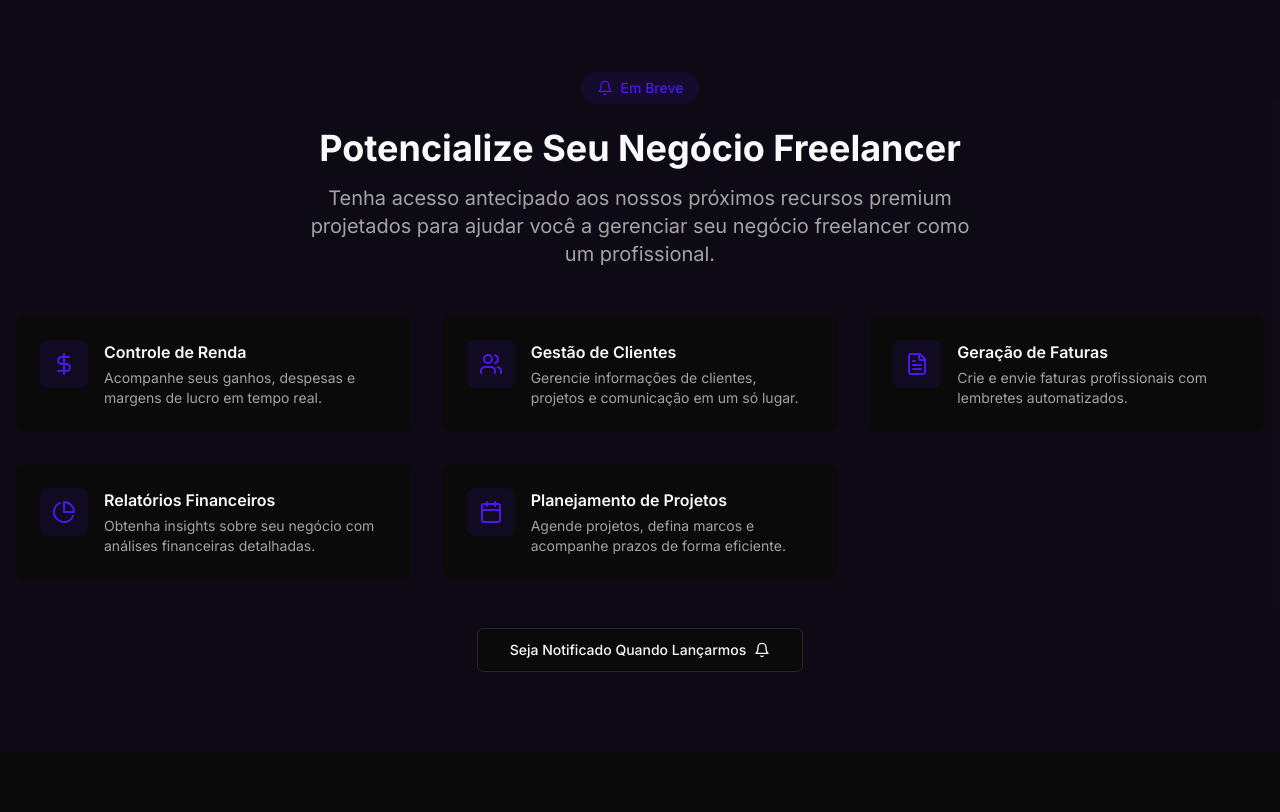
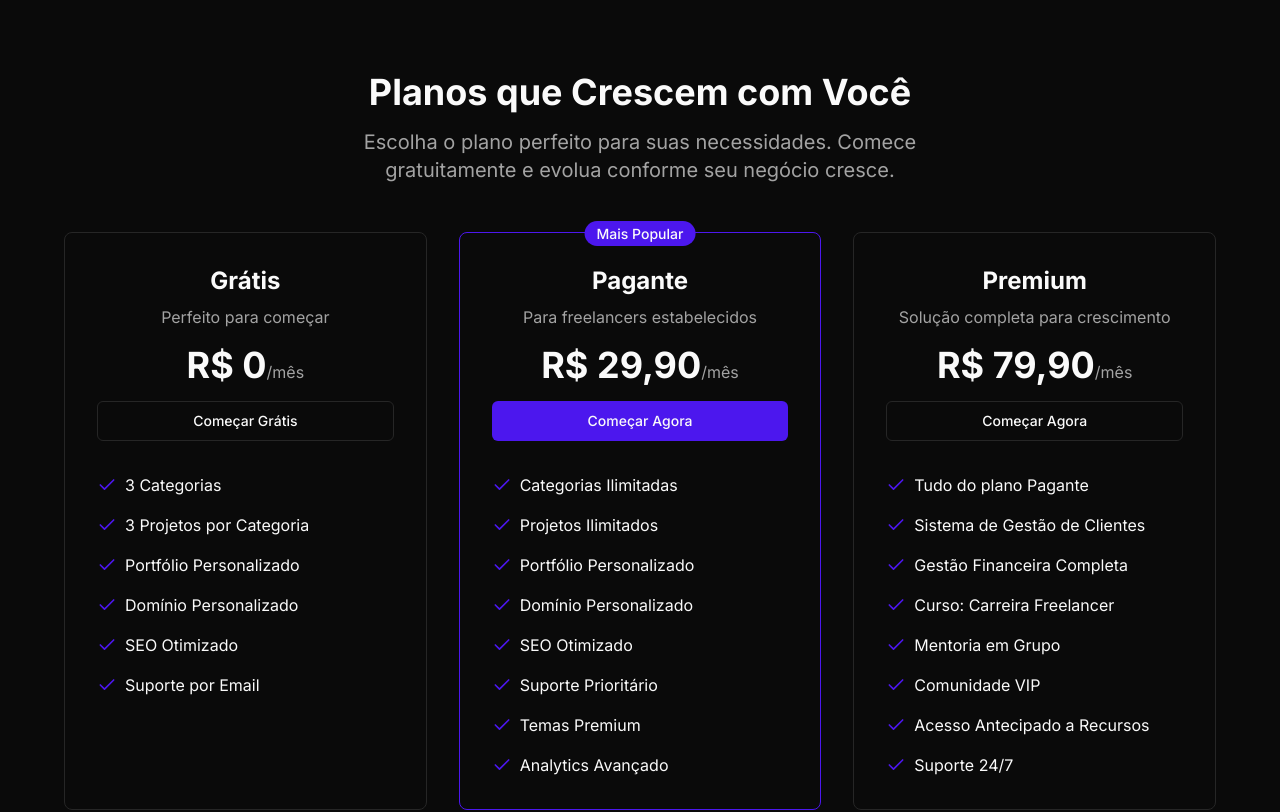
Before and after one commit to pablohga/portifolio-pablo-v03, a Next.js app: page / in a window 1280 px wide. Shown: the part 1680-2492 px from the top of the page. Built offline with nearby package versions, Linux system fonts and the light colour scheme; no server answers.

Commit message:
"Updated logo URL, added PricingSection to Home page, and modified FAQSection questions and answers"

```diff
--- a/app/layout.tsx
+++ b/app/layout.tsx
@@ -30,13 +30,13 @@ export async function generateMetadata(): Promise<Metadata> {
     openGraph: {
       title: seo?.title || "Portify - Seu Portfólio, Sua Identidade",
       description: seo?.description || "Create your professional portfolio with Portify - the platform that helps freelancers showcase their work and attract better clients.",
-      images: [{ url: seo?.ogImage || "https://mundonews.pt/portify_logo_p.png" }],
+      images: [{ url: seo?.ogImage || "https://mundonews.pt/portify_logo_new_p.png" }],
     },
     twitter: {
       card: "summary_large_image",
       title: seo?.title || "Portify - Seu Portfólio, Sua Identidade",
       description: seo?.description || "Create your professional portfolio with Portify - the platform that helps freelancers showcase their work and attract better clients.",
-      images: [seo?.ogImage || "https://mundonews.pt/portify_logo_p.png"],
+      images: [seo?.ogImage || "https://mundonews.pt/portify_logo_new_p.png"],
     },
     robots: {
       index: true,
--- a/app/page.tsx
+++ b/app/page.tsx
@@ -1,15 +1,17 @@
 import { HeroSection } from '@/components/landing/hero-section';
 import { FeaturesSection } from '@/components/landing/features-section';
+import { PricingSection } from '@/components/landing/pricing-section';
 import { ComingSoonSection } from '@/components/landing/coming-soon-section';
 import { TestimonialsSection } from '@/components/landing/testimonials-section';
 import { FAQSection } from '@/components/landing/faq-section';
 import { CTASection } from '@/components/landing/cta-section';
-//bb
+
 export default function Home() {
   return (
     <div className="min-h-screen bg-background">
       <HeroSection />
       <FeaturesSection />
+      <PricingSection />
       <ComingSoonSection />
       <TestimonialsSection />
       <FAQSection />
--- a/components/brand/logo.tsx
+++ b/components/brand/logo.tsx
@@ -11,7 +11,7 @@ export function Logo({ className = "h-8" }: LogoProps) {
   return (
     <Link href="/" className="flex items-center">
       <Image
-        src="https://mundonews.pt/portify_logo_p.png"
+        src="https://mundonews.pt/portify_logo_new_p.png"
         alt="Portify"
         width={32}
         height={32}
--- a/components/landing/faq-section.tsx
+++ b/components/landing/faq-section.tsx
@@ -10,24 +10,24 @@ import {
 
 const faqs = [
   {
-    question: "É realmente grátis?",
-    answer: "Sim! Nosso construtor de portfólio é completamente gratuito para usar. Acreditamos em fornecer valor primeiro e só cobraremos por recursos adicionais de gestão de negócios no futuro.",
+    question: "Quais são as limitações do plano gratuito?",
+    answer: "O plano gratuito permite criar até 3 categorias, com 3 projetos em cada categoria. Você terá acesso a todas as funcionalidades básicas do portfólio, incluindo personalização, SEO e domínio personalizado.",
   },
   {
-    question: "O que está incluído na versão gratuita?",
-    answer: "Tudo que você precisa para criar um portfólio profissional: suporte a domínio personalizado, templates bonitos, ferramentas de SEO, analytics e muito mais. Sem restrições de recursos ou custos ocultos.",
+    question: "Como funciona o plano Pagante?",
+    answer: "O plano Pagante remove todas as limitações de categorias e projetos. Você pode criar quantas categorias desejar e adicionar quantos projetos precisar. Além disso, tem acesso a temas premium e analytics avançado.",
   },
   {
-    question: "Meu portfólio continuará gratuito quando vocês lançarem recursos premium?",
-    answer: "Absolutamente! Seu portfólio sempre será gratuito. Os próximos recursos premium são ferramentas separadas de gestão de negócios que você pode escolher adicionar depois.",
+    question: "O que está incluído no plano Premium?",
+    answer: "O plano Premium inclui todas as funcionalidades do plano Pagante, mais acesso ao sistema de gestão de clientes, gestão financeira, curso exclusivo sobre carreira freelancer, mentoria em grupo e comunidade VIP.",
   },
   {
-    question: "Posso usar meu próprio domínio?",
-    answer: "Sim! Você pode facilmente conectar seu próprio domínio ao seu portfólio. Fornecemos instruções detalhadas e suporte para ajudá-lo a configurar.",
+    question: "Posso mudar de plano depois?",
+    answer: "Sim! Você pode fazer upgrade ou downgrade do seu plano a qualquer momento. Ao fazer upgrade, você terá acesso imediato a todas as funcionalidades do novo plano.",
   },
   {
-    question: "Preciso de conhecimento técnico?",
-    answer: "Não! Nossa plataforma foi projetada para ser amigável e não requer conhecimento de programação. Se você precisar de ajuda, nossa equipe de suporte está aqui para você.",
+    question: "Como funciona o curso de carreira freelancer?",
+    answer: "O curso é exclusivo para assinantes Premium e inclui módulos sobre precificação, gestão de projetos, marketing pessoal, captação de clientes e muito mais. O conteúdo é atualizado regularmente.",
   },
 ];
 
@@ -44,7 +44,7 @@ export function FAQSection() {
         >
           <h2 className="text-4xl font-bold mb-4">Perguntas Frequentes</h2>
           <p className="text-xl text-muted-foreground max-w-2xl mx-auto">
-            Tem dúvidas? Nós temos respostas! Se você não encontrar o que procura, entre em contato com nossa equipe de suporte.
+            Tire suas dúvidas sobre nossos planos e funcionalidades. Se precisar de mais informações, nossa equipe está sempre disponível para ajudar.
           </p>
         </motion.div>
 
--- a/components/landing/hero-section.tsx
+++ b/components/landing/hero-section.tsx
@@ -18,7 +18,7 @@ export function HeroSection() {
           >
             <div className="flex items-center justify-center mb-8">
               <Image
-                src="https://mundonews.pt/portify_logo_p.png"
+                src="https://mundonews.pt/portify_logo_new_p.png"
                 alt="Portify"
                 width={80}
                 height={80}
--- a/components/landing/pricing-section.tsx
+++ b/components/landing/pricing-section.tsx
@@ -3,46 +3,51 @@
 import { motion } from "framer-motion";
 import { Button } from "@/components/ui/button";
 import { Check } from "lucide-react";
+import Link from "next/link";
 
 const plans = [
   {
-    name: "Free",
+    name: "Grátis",
     price: "0",
-    description: "Perfect for getting started",
+    description: "Perfeito para começar",
     features: [
-      "3 Categories",
-      "3 Projects per Category",
-      "Basic Analytics",
-      "Custom Domain",
-      "SEO Tools",
-      "24/7 Support",
+      "3 Categorias",
+      "3 Projetos por Categoria",
+      "Portfólio Personalizado",
+      "Domínio Personalizado",
+      "SEO Otimizado",
+      "Suporte por Email",
     ],
   },
   {
-    name: "Paid",
-    price: "19",
-    description: "For established freelancers who need more",
+    name: "Pagante",
+    price: "29,90",
+    description: "Para freelancers estabelecidos",
     features: [
-      "Unlimited Categories",
-      "Unlimited Projects",
-      "Advanced Analytics",
-      "Priority Support",
-      "Client Management",
-      "Custom Branding",
+      "Categorias Ilimitadas",
+      "Projetos Ilimitados",
+      "Portfólio Personalizado",
+      "Domínio Personalizado",
+      "SEO Otimizado",
+      "Suporte Prioritário",
+      "Temas Premium",
+      "Analytics Avançado",
     ],
     popular: true,
   },
   {
     name: "Premium",
-    price: "49",
-    description: "For serious freelancers looking to excel",
+    price: "79,90",
+    description: "Solução completa para crescimento",
     features: [
-      "Everything in Paid plan",
-      "Freelance Success Course",
-      "1-on-1 Mentoring",
-      "Private Community Access",
-      "Priority Features Access",
-      "Business Growth Resources",
+      "Tudo do plano Pagante",
+      "Sistema de Gestão de Clientes",
+      "Gestão Financeira Completa",
+      "Curso: Carreira Freelancer",
+      "Mentoria em Grupo",
+      "Comunidade VIP",
+      "Acesso Antecipado a Recursos",
+      "Suporte 24/7",
     ],
   },
 ];
@@ -58,9 +63,9 @@ export function PricingSection() {
           viewport={{ once: true }}
           className="text-center mb-12"
         >
-          <h2 className="text-4xl font-bold mb-4">Choose Your Plan</h2>
+          <h2 className="text-4xl font-bold mb-4">Planos que Crescem com Você</h2>
           <p className="text-xl text-muted-foreground max-w-2xl mx-auto">
-            Select the perfect plan for your needs. All plans include core portfolio features.
+            Escolha o plano perfeito para suas necessidades. Comece gratuitamente e evolua conforme seu negócio cresce.
           </p>
         </motion.div>
 
@@ -79,7 +84,7 @@ export function PricingSection() {
               {plan.popular && (
                 <div className="absolute -top-3 left-1/2 -translate-x-1/2">
                   <span className="bg-primary text-primary-foreground text-sm font-medium px-3 py-1 rounded-full">
-                    Most Popular
+                    Mais Popular
                   </span>
                 </div>
               )}
@@ -87,14 +92,17 @@ export function PricingSection() {
                 <h3 className="text-2xl font-bold mb-2">{plan.name}</h3>
                 <p className="text-muted-foreground mb-4">{plan.description}</p>
                 <div className="mb-4">
-                  <span className="text-4xl font-bold">${plan.price}</span>
-                  <span className="text-muted-foreground">/month</span>
+                  <span className="text-4xl font-bold">R$ {plan.price}</span>
+                  <span className="text-muted-foreground">/mês</span>
                 </div>
                 <Button
                   className="w-full"
                   variant={plan.popular ? "default" : "outline"}
+                  asChild
                 >
-                  Get Started
+                  <Link href="/auth/register">
+                    {plan.price === "0" ? "Começar Grátis" : "Começar Agora"}
+                  </Link>
                 </Button>
               </div>
               <ul className="space-y-4">
```
Also changed, not shown: 1 other file (tests, documents, lock files or other folders).
